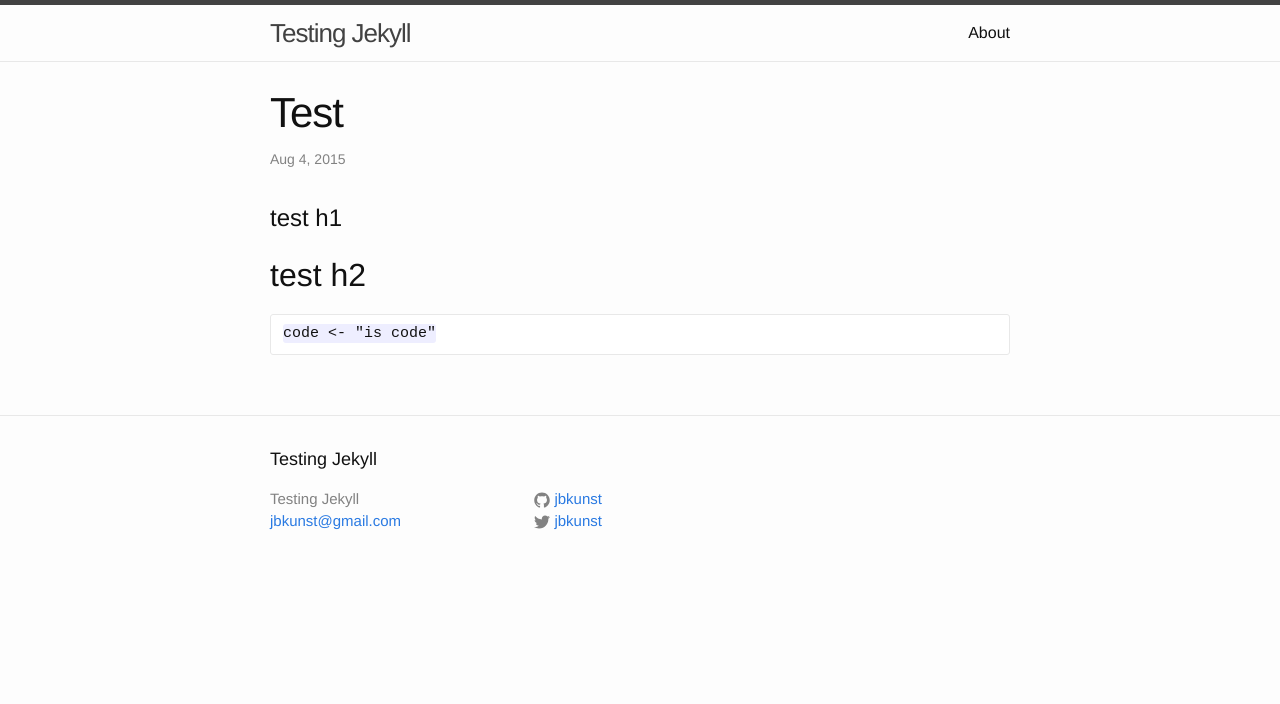
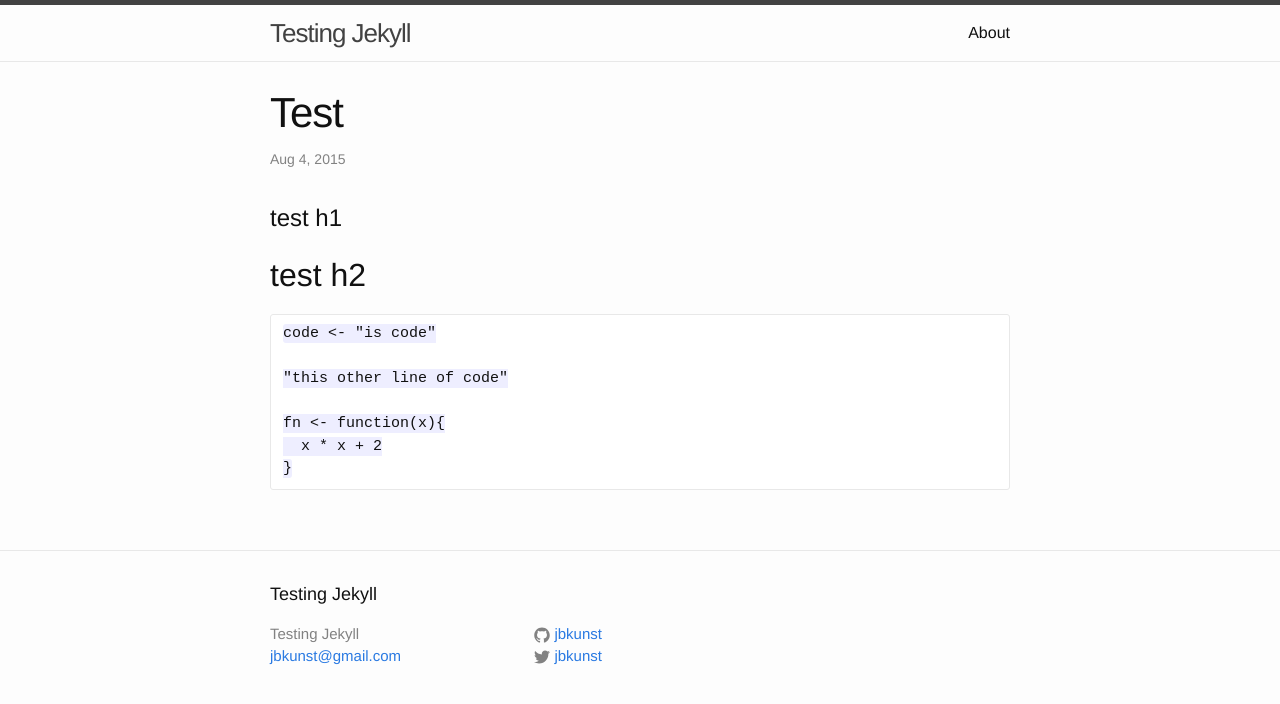
Before and after one commit to jbkunst/jbkunst.github.io2, a Jekyll site: the page built from _posts/2015-08-04-testing.md, in a window 1280 px wide. Shown: the top 704 px of the page. Built offline with Jekyll 4.4.1, drawn with Linux system fonts in a browser that asks for light colours.

Commit message:
testing code

````diff
--- a/_posts/2015-08-04-testing.md
+++ b/_posts/2015-08-04-testing.md
@@ -9,6 +9,11 @@ categories: R
 
 ## test h2
 
-```
-code <- "is code"
-```
+
+    code <- "is code"
+
+    "this other line of code"
+
+    fn <- function(x){
+      x * x + 2
+    }
````
